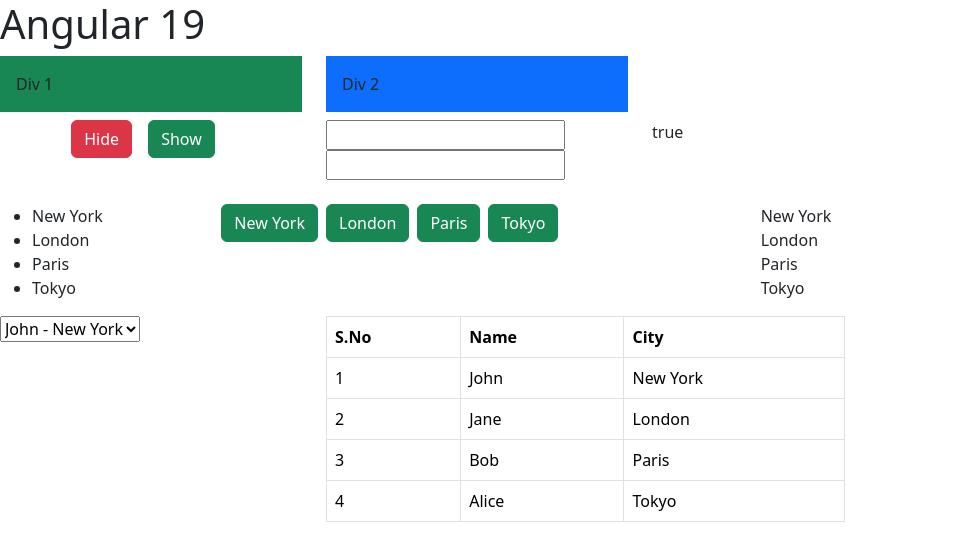
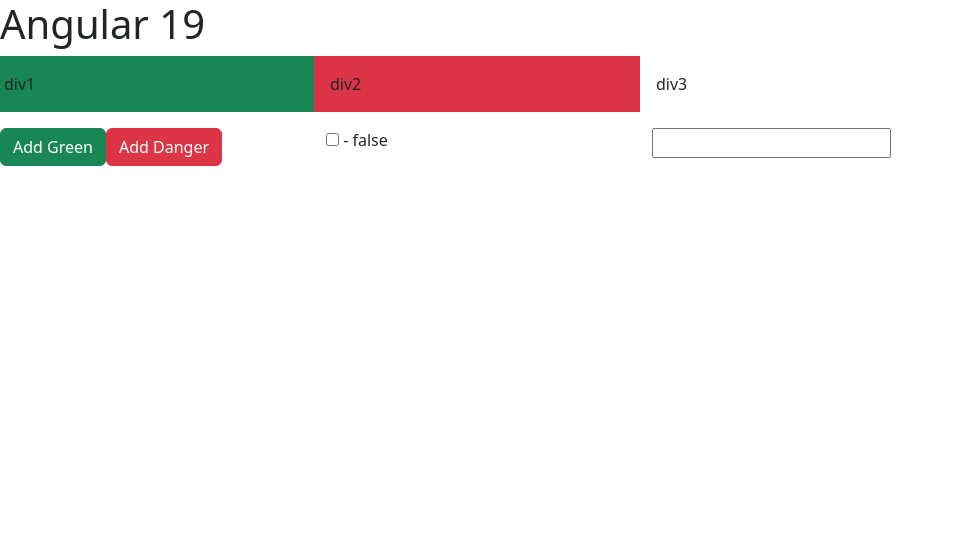
Before and after one commit to Tran-Anh-Quang/angular19Tutorial, an Angular app: page / in a window 1280 px wide. Shown: the top 550 px of the page, without its empty margins (0-954 px from the left). Built offline with nearby package versions, Linux system fonts and the light colour scheme.

Commit message:
part 5: ngClass sample

```diff
--- a/src/app/app.component.html
+++ b/src/app/app.component.html
@@ -1,3 +1,2 @@
 <h1>Angular 19</h1>
-<app-ng-if></app-ng-if>
-<app-ng-for></app-ng-for>
+<app-ng-class></app-ng-class>
--- /dev/null
+++ b/src/app/components/ng-class/ng-class.component.html
@@ -0,0 +1,25 @@
+<div class="row">
+    <div class="col-3 p-3" [ngClass] = 'divBgColor'>
+        div1
+    </div>
+    <div class="col-3 p-3" [ngClass] = 'isChecked== true ? "bg-success" : "bg-danger"'>
+        div2
+    </div>
+    <div class="col-3 p-3" [ngClass]="div3ClassName">
+        div3
+    </div>
+</div>
+
+<div class="row pt-3">
+    <div class="col-3">
+        <button class="btn btn-success" (click)="addDiv1Color('bg-success')">Add Green</button>
+        <button class="btn btn-danger" (click)="addDiv1Color('bg-danger')">Add Danger</button>
+    </div>
+    <div class="col-3">
+        <input type="checkbox" [(ngModel)]="isChecked">
+        - {{isChecked}}
+    </div>
+    <div class="col-3">
+        <input type="text" [(ngModel)]="div3ClassName"/>
+    </div>
+</div>
--- /dev/null
+++ b/src/app/components/ng-class/ng-class.component.ts
@@ -0,0 +1,19 @@
+import { CommonModule } from '@angular/common';
+import { Component } from '@angular/core';
+import { FormsModule } from '@angular/forms';
+
+@Component({
+  selector: 'app-ng-class',
+  imports: [CommonModule, FormsModule],
+  templateUrl: './ng-class.component.html',
+  styleUrl: './ng-class.component.css'
+})
+export class NgClassComponent {
+  divBgColor: string = 'bg-success';
+  isChecked: boolean = false;
+  div3ClassName: string = '';
+
+  addDiv1Color(className: string) {
+    this.divBgColor = className;
+  }
+}
```
Also changed, not shown: src/app/app.component.ts (+3 -5 lines), src/app/components/ng-class/ng-class.component.css (added), 1 other file (tests, documents, lock files or other folders).
